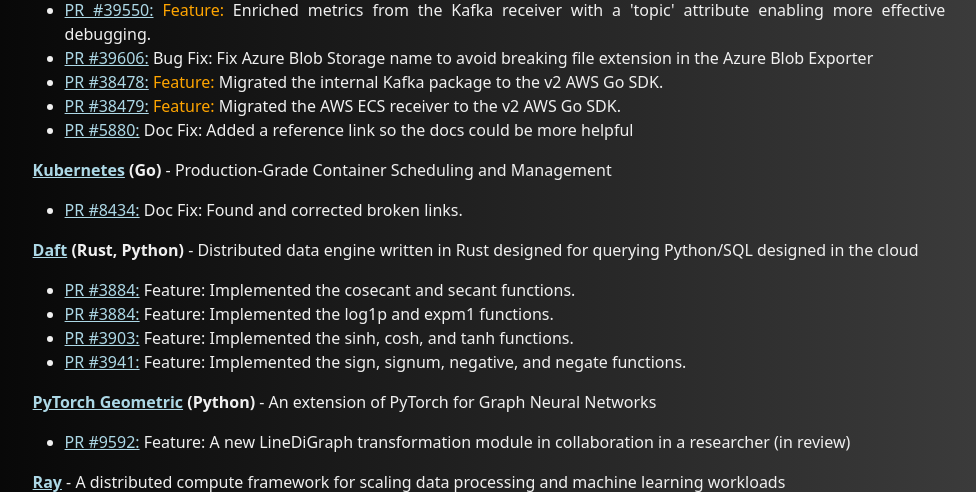
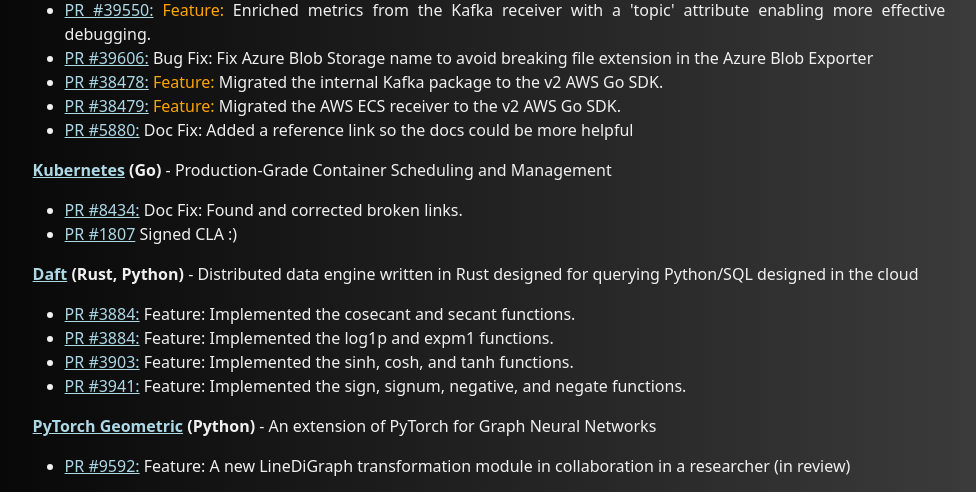
Before and after one commit to petern48/petern48-io, a Flask app: page /open-source in a window 1280 px wide. Shown: the part 707-1199 px from the top of the page, without its empty margins (151-1127 px from the left). Run offline with Flask 3, Linux system fonts and the light colour scheme.

Commit message:
Add k8 cla

```diff
--- a/templates/open-source.html
+++ b/templates/open-source.html
@@ -117,6 +117,10 @@
                 <a href="https://github.com/kubernetes/community/pull/8434" target="_blank">PR #8434:</a>
                 Doc Fix: Found and corrected broken links.
             </li>
+            <li>
+                <a href="https://github.com/kubernetes-sigs/contributor-playground/pull/1807" target="_blank">PR #1807</a>
+                Signed CLA :)
+            </li>
         </ul>
         <p>
             <strong><a href="https://github.com/Eventual-Inc/Daft" target="_blank">Daft</a> (Rust, Python)</strong> - Distributed data engine written in Rust designed for querying Python/SQL designed in the cloud
```
